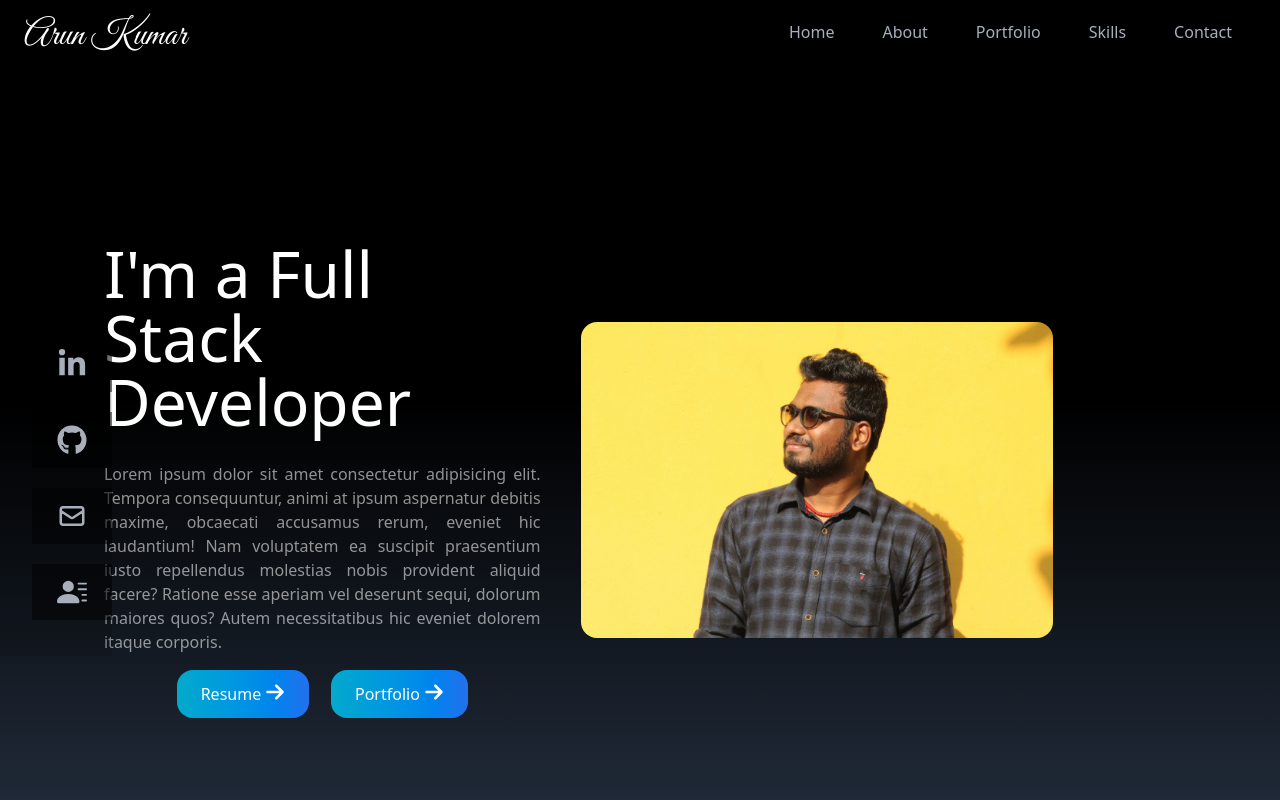
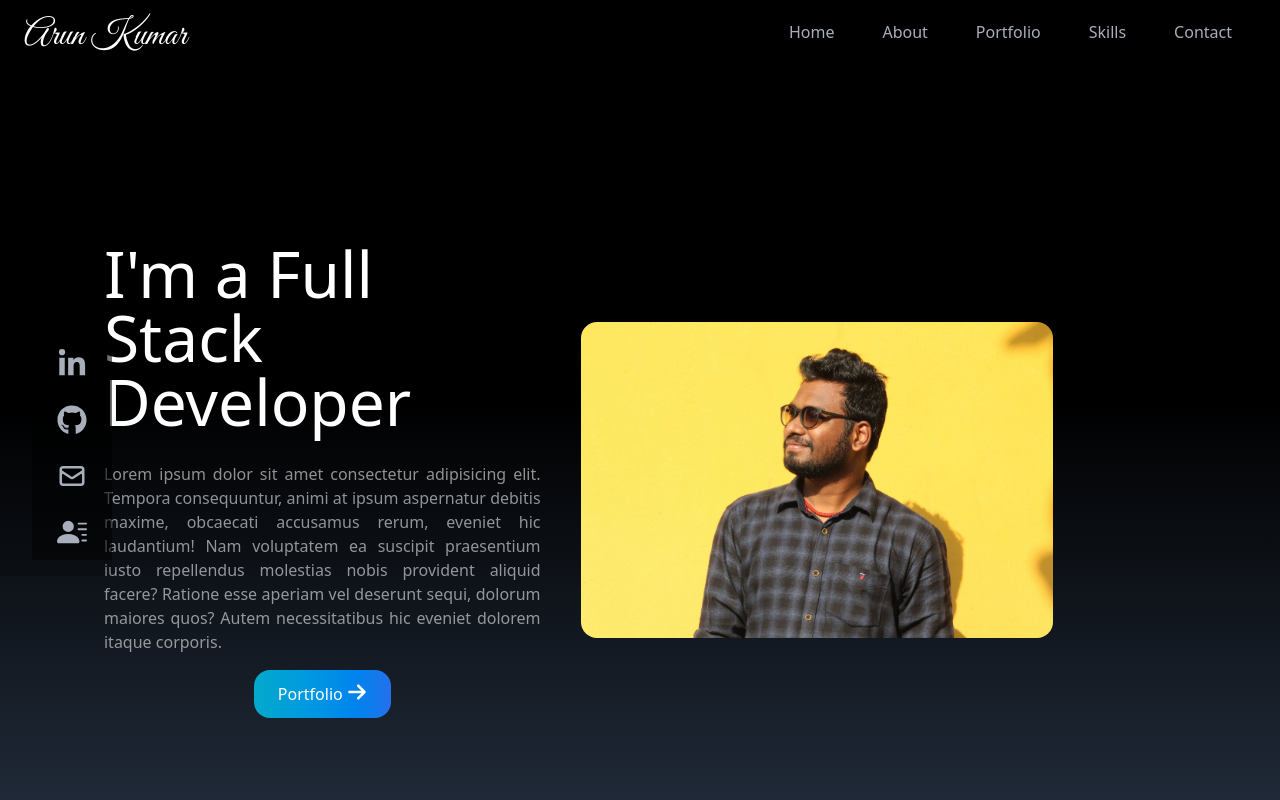
Before and after one commit to Arunkumarbalasubramani/React---Portfolio-App, a React (Create React App) app: page / in a window 1280 px wide. Shown: the top 800 px of the page. Built offline with nearby package versions, Linux system fonts and the light colour scheme.

Commit message:
added Homepage code

```diff
--- a/package.json
+++ b/package.json
@@ -3,6 +3,9 @@
   "version": "0.1.0",
   "private": true,
   "dependencies": {
+    "@emotion/react": "^11.10.4",
+    "@emotion/styled": "^11.10.4",
+    "@mui/material": "^5.10.7",
     "@testing-library/jest-dom": "^5.16.5",
     "@testing-library/react": "^13.4.0",
     "@testing-library/user-event": "^13.5.0",
--- a/src/components/Homepage/Homepage.jsx
+++ b/src/components/Homepage/Homepage.jsx
@@ -18,12 +18,15 @@ const Homepage = () => {
           Autem necessitatibus hic eveniet dolorem itaque corporis.
         </p>
         <div className="home-actions">
-          <button className="group action-buttons ">
-            Resume
+          {/* <button className="group action-buttons ">
+            <a href="/Arunkumar-B-resume.pdf" className="href" download={true}>
+              {" "}
+              Resume
+            </a>
             <span className="group-hover:rotate-90 duration-300 ">
               <ImArrowRight2 className="arrow-icon" size={20} />
             </span>
-          </button>
+          </button> */}
           <button className="group action-buttons ">
             Portfolio
             <span className="group-hover:rotate-90 duration-300">
--- a/src/components/SocialLinks/SocialLinks.jsx
+++ b/src/components/SocialLinks/SocialLinks.jsx
@@ -3,6 +3,8 @@ import "./SocialLinks.scss";
 import { FaGithub, FaLinkedinIn } from "react-icons/fa";
 import { HiOutlineMail } from "react-icons/hi";
 import { BsFillPersonLinesFill } from "react-icons/bs";
+import IconButton from "@mui/material/IconButton";
+import Tooltip from "@mui/material/Tooltip";
 
 export const SocialLinks = () => {
   const links = [
@@ -44,23 +46,32 @@ export const SocialLinks = () => {
           <BsFillPersonLinesFill size={30} />
         </>
       ),
-      name: "Resume",
+      name: "Download Resume",
+      href: "/Arunkumar-B-resume.pdf",
       style: "rounded-br-md",
       download: true,
     },
   ];
   return (
-    <div className="social-links-container">
-      <ul>
-        {links.map(({ id, child, href, download }) => (
-          <li key={id} className="social-links   ">
-            <a href={href} className="" download={download} target="_blank">
-              {child}
-            </a>
-          </li>
+    <div className="social-links-container  ">
+      <ul clasName="social-list">
+        {links.map(({ id, name, child, href, download }) => (
+          <Tooltip title={name} arrow placement="right">
+            <li key={id} className="social-links   ">
+              <a
+                href={href}
+                className=""
+                download={download}
+                target="_blank"
+                rel="nonreferer"
+              >
+                {child}
+              </a>
+            </li>
+          </Tooltip>
         ))}
       </ul>
-      <div className="  hidden lg:flex flex-col top-[35%] left-0 fixed "></div>
+      <div className="hidden lg:flex flex-col top-[35%] left-0 fixed"></div>
     </div>
   );
 };
--- a/src/components/SocialLinks/SocialLinks.scss
+++ b/src/components/SocialLinks/SocialLinks.scss
@@ -1,41 +1,33 @@
 .social-links-container {
-  display: flex;
-  flex-direction: column;
+  display: none;
+
   background: rgba(0, 0, 0, 0.1);
   color: white;
   position: fixed;
   top: 42%;
   left: 0%;
+  @media screen and (min-width: 1100px) {
+    display: flex;
+  }
 }
 
 .social-links {
-  // display: flex;
-  // justify-content: space-between;
-  // align-items: center;
-  // gap: 20px;
-  // border: 2px solid wheat;
-  // padding: 3px;
-  // :hover {
-  //   border-radius: 0.4rem;
-  // }
   display: flex;
   justify-content: space-evenly;
   align-items: center;
   width: 5rem;
   height: 3.5rem;
   padding: 1rem;
-  margin-bottom: 20px;
   background: rgba(0, 0, 0, 0.5);
 }
 .social-links > a {
   text-decoration: none;
   color: rgba(171, 178, 190, 0.985);
   :hover {
-    width: 10rem;
-    height: 3.5rem;
-    transition-duration: 200ms;
+    width: 50px;
+    height: 80px;
+
     color: whitesmoke;
-  }
-  @media screen and (max-width: 768px) {
+    transition-duration: 300ms;
   }
 }
```
Also changed, not shown: 2 other files (tests, documents, lock files or other folders).
